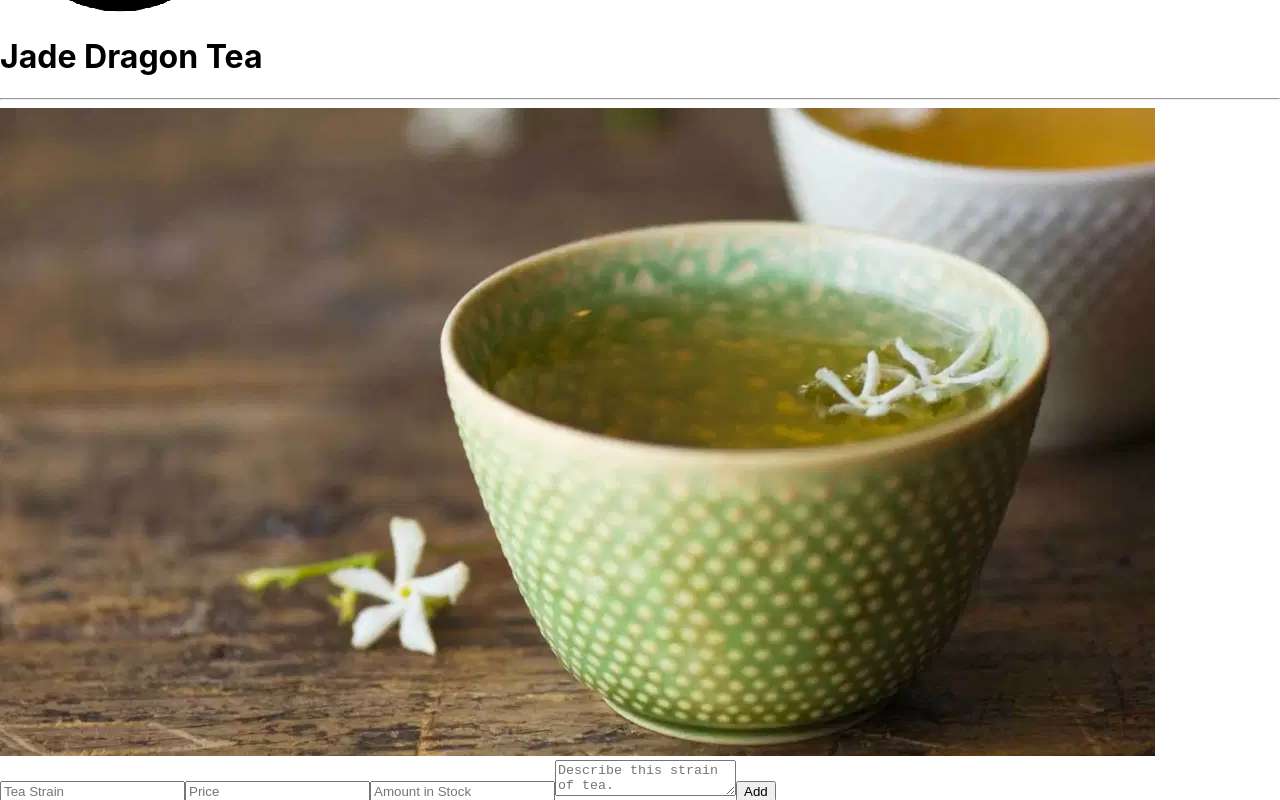
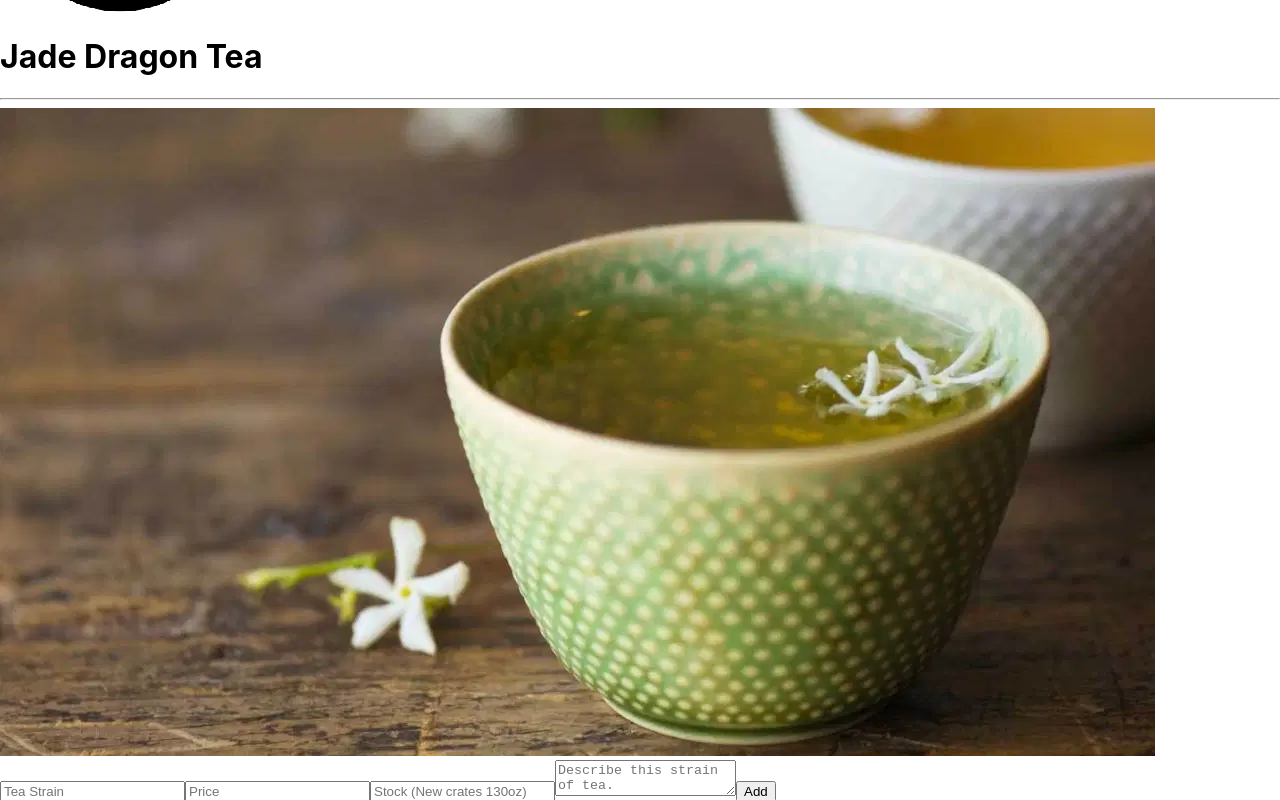
Before and after one commit to TrevorH08/inventory-tracker, a React (Create React App) app: page / in a window 1280 px wide. Both pictures are taken after a click on the button "Add Tea". Shown: the part 228-1028 px from the top of the page. Built offline with nearby package versions, Linux system fonts and the light colour scheme.

Commit message:
WIP still troubleshooting update tea

```diff
--- a/src/components/ReusableForm.js
+++ b/src/components/ReusableForm.js
@@ -16,7 +16,7 @@ function ReusableForm(props) {
         <input
           type='number'
           name='stock'
-          placeholder='Amount in Stock' />
+          placeholder='Stock (New crates 130oz)' />
         <textarea
           name='description'
           placeholder='Describe this strain of tea.' />
--- a/src/components/Tea.js
+++ b/src/components/Tea.js
@@ -2,13 +2,19 @@ import React from "react";
 import PropTypes from "prop-types";
 
 function Tea(props){
+  // const stock = props.stock;
+
+  // function reduceStock(stock){
+  //   props.stock - 1;
+  // };
   return (
     <React.Fragment>
       <div onClick = {() => props.whenTeaClicked(props.id)}>
         <h2>{props.name}</h2>
         <h3>{props.price}</h3>
-        <h3>{props.stock}lbs in stock</h3>
+        <h3>{props.stock}oz in stock</h3>
         <p><em>{props.description}</em></p>
+        {/* <button onClick={this.handleSellingStock}>Sell 1oz</button> */}
         <hr/>
       </div>
     </React.Fragment>
--- a/src/components/TeaDetail.js
+++ b/src/components/TeaDetail.js
@@ -9,7 +9,7 @@ function TeaDetail(props){
       <h1>Tea Details</h1>
       <h2>{tea.name}</h2>
       <h3>{tea.price}</h3>
-      <h3>{tea.stock}lbs in stock</h3>
+      <h3>{tea.stock}oz in stock</h3>
       <p><em>{tea.description}</em></p>
       <button onClick={() => props.onClickingEdit(tea.id) }>Update Tea</button>
       <hr/>
```
